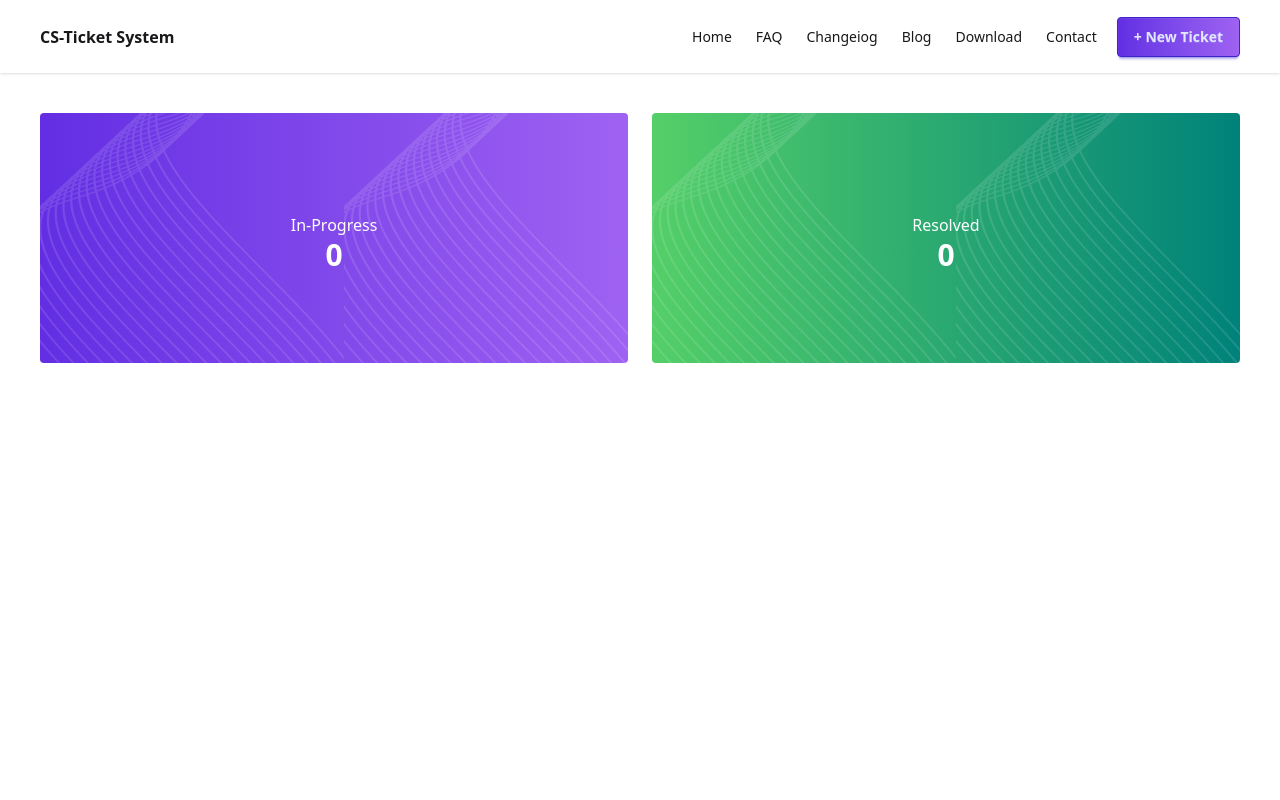
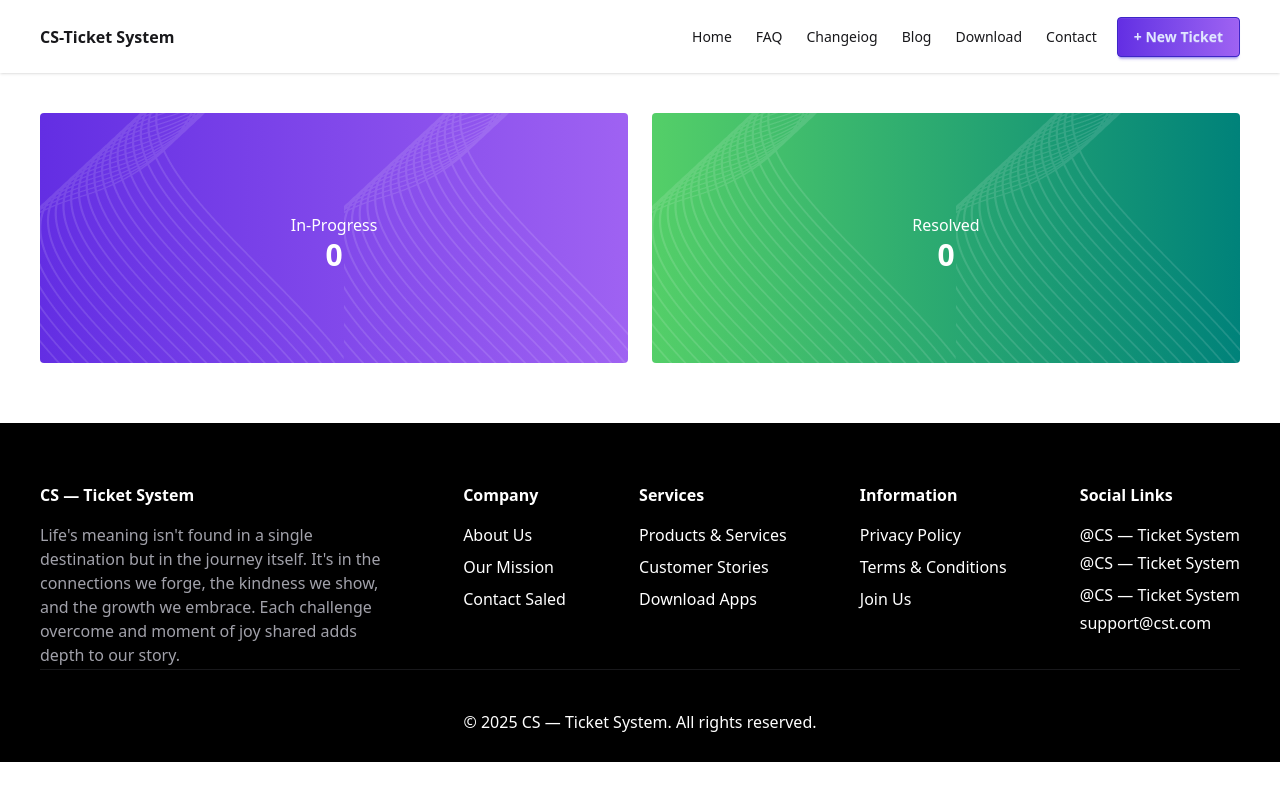
Before and after one commit to Mitu-Rani-Sutradhar/assignment-7, a React (Vite) app: page / in a window 1280 px wide. Built offline with nearby package versions, Linux system fonts and the light colour scheme.

Commit message:
added footer section

```diff
--- a/src/App.jsx
+++ b/src/App.jsx
@@ -3,7 +3,7 @@ import './App.css'
 import Navbar from "./Component/Box-components/Navbar"
 import Box from "./Component/Box-components/Box"
 import BoxImg from "./assets/vector1.png"
-
+import Footer from "./Component/Box-components/Footer"
 function App() {
 
 
@@ -15,7 +15,7 @@ function App() {
 
 
 
-
+   <Footer></Footer>
 
     </>
   )
--- /dev/null
+++ b/src/Component/Box-components/Footer.jsx
@@ -0,0 +1,54 @@
+import React from 'react';
+
+const Footer = () => {
+    return (
+        <div className="bg-black mt-15">
+           <div className="max-w-[1200px] mx-auto flex justify-between pt-15">
+
+            <div className="text-white w-[350px] h-[186px]">
+              <h1 className='text-medium font-bold pb-4'>CS — Ticket System </h1>
+              <p className='text-[#A1A1AA] text-regular'>Life's meaning isn't found in a single destination but in the journey itself. It's in the connections we forge, the kindness we show, and the growth we embrace. Each challenge overcome and moment of joy shared adds depth to our story.</p>
+            </div>
+
+           <div className='text-white'>
+            <h1 className='text-medium font-bold pb-4'>Company</h1>
+            <p>About Us</p>
+            <p className='py-2'>Our Mission</p>
+            <p>Contact Saled</p>
+            </div>
+
+           <div className='text-white'>
+            <h1 className='text-medium font-bold pb-4'>Services</h1>
+            <p>Products & Services</p>
+            <p className='py-2'>Customer Stories</p>
+            <p>Download Apps</p>
+            </div>
+
+           <div className='text-white'>
+            <h1 className='text-medium font-bold pb-4'>Information</h1>
+            <p>Privacy Policy</p>
+            <p className='py-2'>Terms & Conditions</p>
+            <p>Join Us</p>
+            </div>
+
+           <div className='text-white'>
+            <h1 className='text-medium font-bold pb-4'>Social Links</h1>
+            <p>@CS — Ticket System</p>
+            <p className='py-1'>@CS — Ticket System</p>
+            <p className='py-1'>@CS — Ticket System</p>
+            <p>support@cst.com</p>
+            </div>
+
+           </div>
+
+         <div className='max-w-[1200px] mx-auto  border-t-1 border-ash-1500'>
+            <p className='text-regular text-white text-center my-10 pb-7'>© 2025 CS — Ticket System. All rights reserved.</p>
+         </div>
+
+
+
+        </div>
+    );
+};
+
+export default Footer;
```
